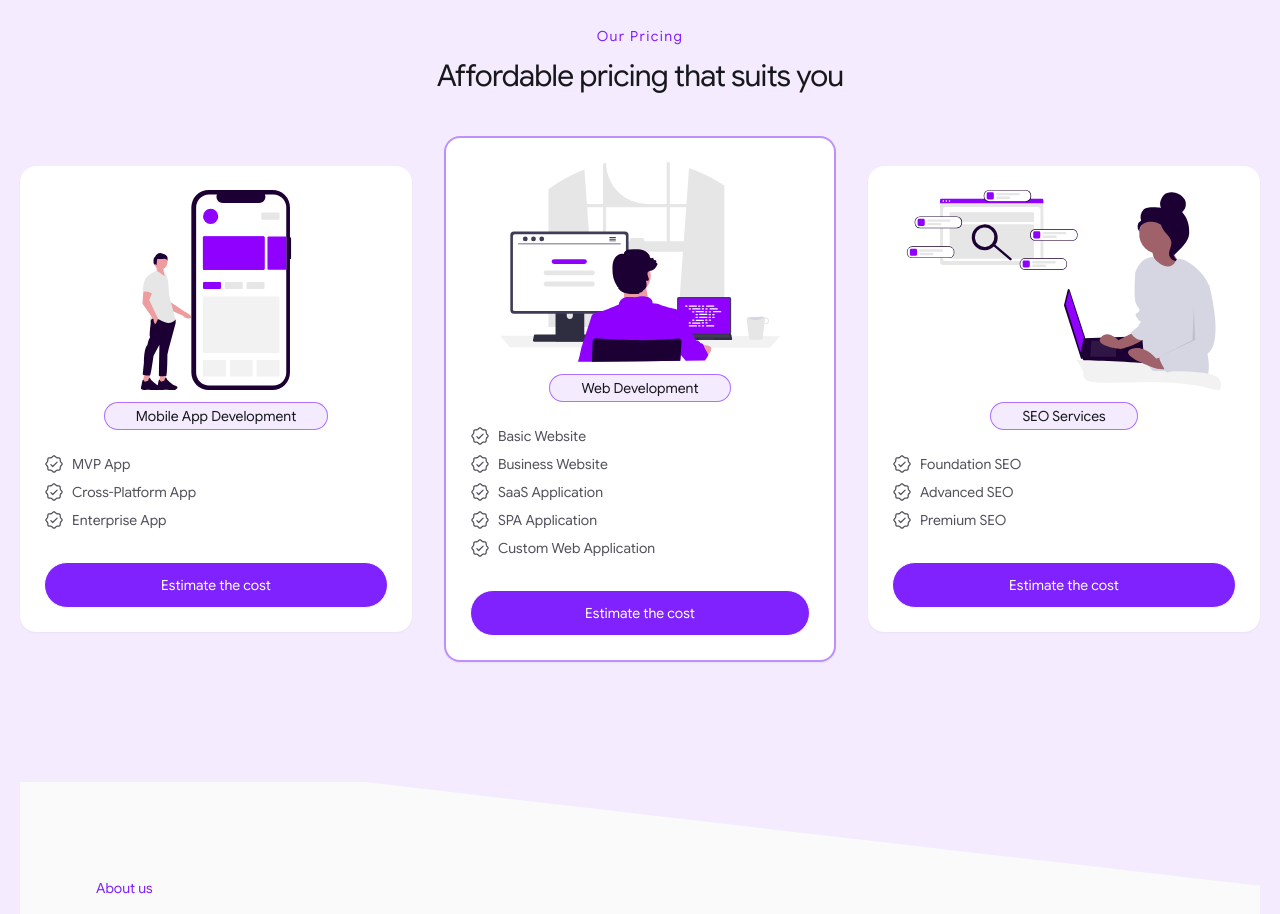
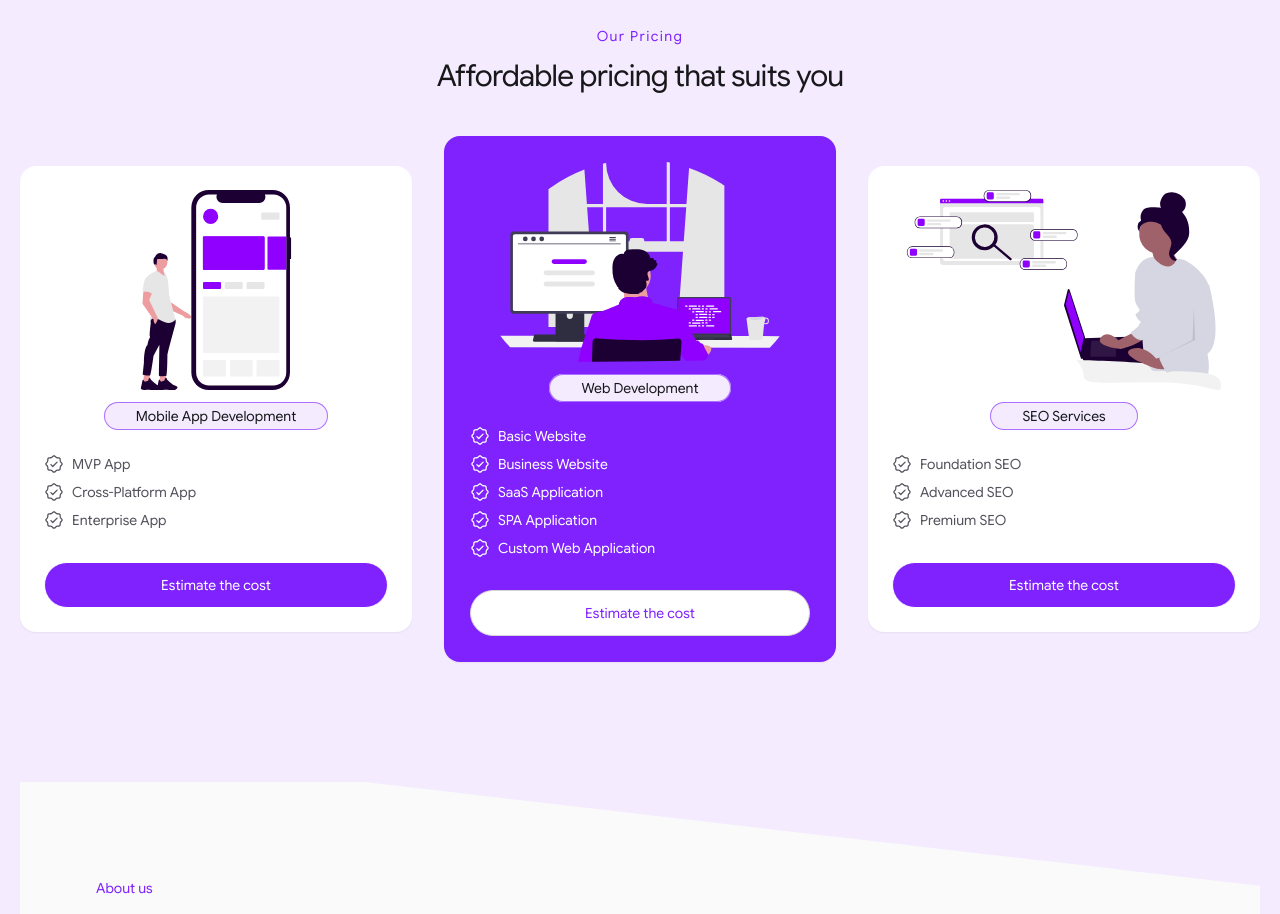
Before and after one commit to ramz-n/qr-coders, a React (Vite) app: page / in a window 1280 px wide. Shown: the part 3500-4414 px from the top of the page. Built offline with nearby package versions, Linux system fonts and the light colour scheme.

Commit message:
update hero image and pricing section

```diff
--- a/src/components/Pricing.tsx
+++ b/src/components/Pricing.tsx
@@ -47,7 +47,7 @@ const Pricing = () => {
                     <div
                         key={idx}
                         className={`rounded-2xl p-6 shadow-xs bg-white hover:-translate-y-1 hover:shadow-xl cursor-pointer
-                            ${idx === 1 ? "border-accent/50 border-2" : ""}
+                            ${idx === 1 ? "border-accent/50 border-2 bg-accent! text-white!" : ""}
                             `}
                     >
                         <div className="w-full h-50">
@@ -68,22 +68,23 @@ const Pricing = () => {
                             {item.services.map((itm, idx) => (
                                 <li
                                     key={idx}
-                                    className="flex items-center font-semibold text-sm md:text-lg gap-2 text-zinc-600"
+                                    className={`flex items-center font-semibold text-sm md:text-lg gap-2
+                                        ${item.title === "Web Development" ? "text-white" : "text-zinc-600"}
+                                    `}
                                 >
                                     <SealCheckIcon
                                         className="h-5 w-5"
                                         alt={itm}
                                     />
-                                    <span className="text-zinc-600 text-sm">
-                                        {" "}
-                                        {itm}
-                                    </span>
+                                    <span className="text-sm"> {itm}</span>
                                 </li>
                             ))}
                         </ul>
                         <Link
                             to="/price-calculator"
-                            className="btn-primary mt-8 block rounded-full border border-primary bg-primary/60 px-12 py-3 text-center text-sm font-medium text-white hover:bg-primary/70"
+                            className={`btn-primary mt-8 block rounded-full border border-primary px-12 py-3 text-center text-sm font-medium text-white hover:bg-primary/70
+                                    ${idx === 1 ? "btn-secondary text-accent!" : "bg-primary/60"}
+                                `}
                         >
                             Estimate the cost
                         </Link>
```
Also changed, not shown: public/hero.svg.
